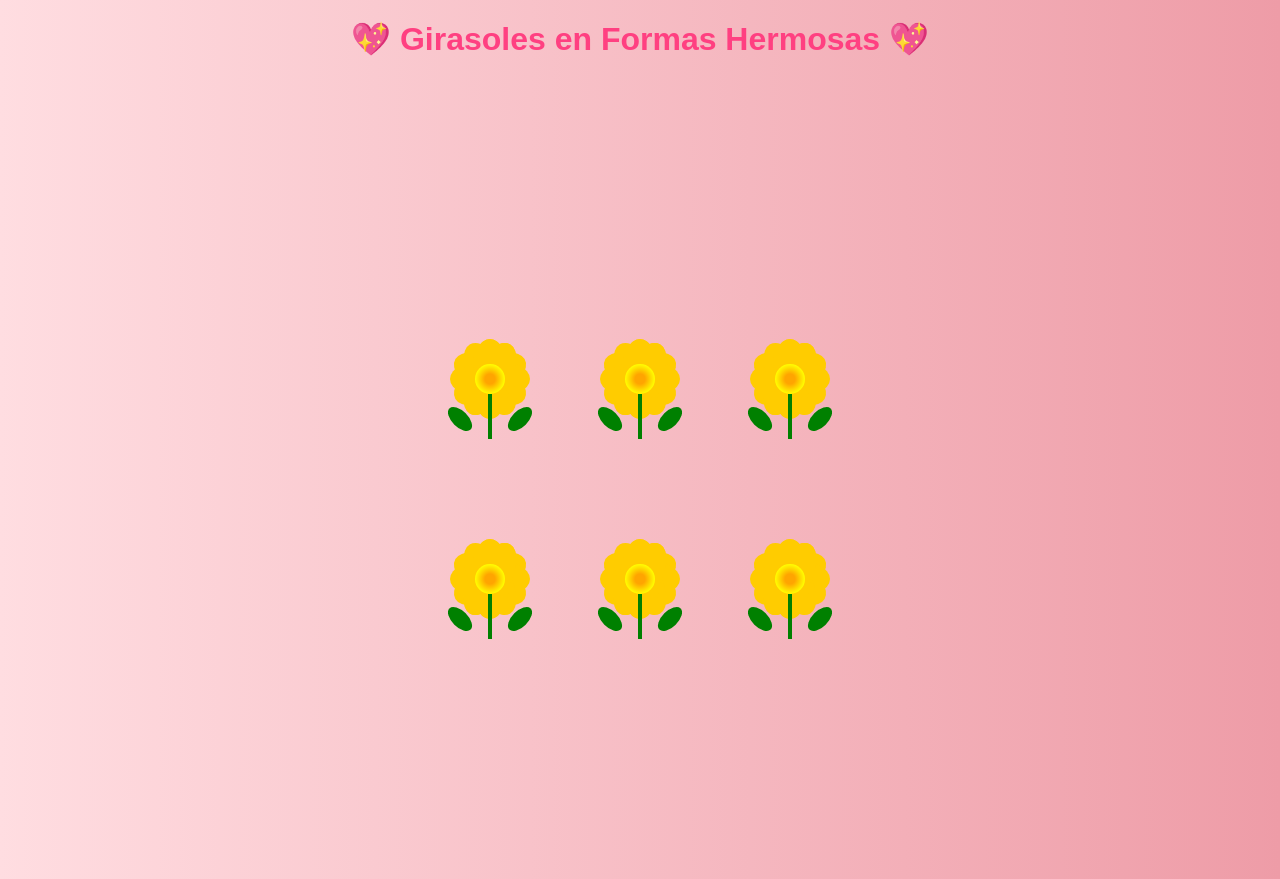
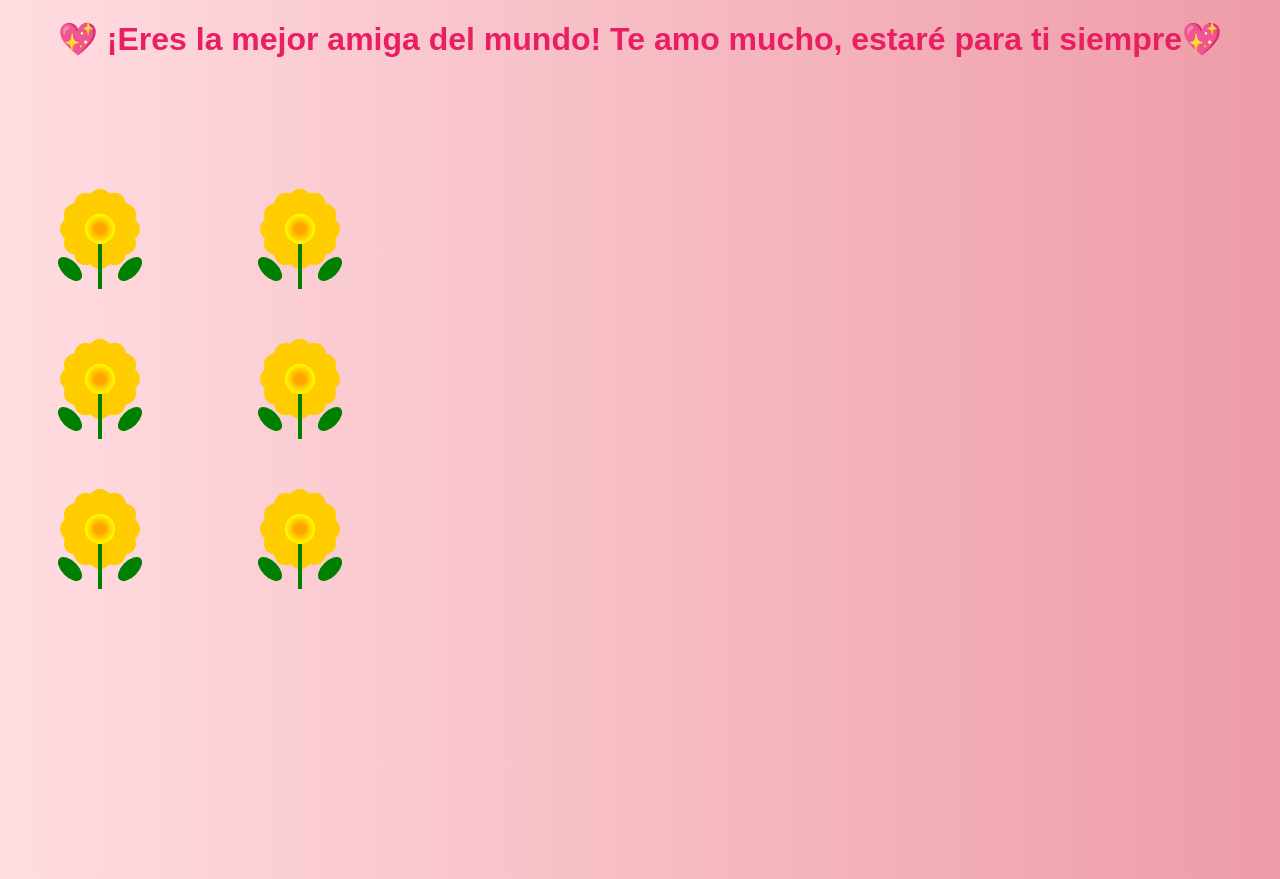
Before and after one commit to bahamut26/Cami-Cami, a plain HTML site: page index.html in a window 1280 px wide. Drawn offline with Linux system fonts and the light colour scheme.

Commit message:
Update index.html

```diff
--- a/index.html
+++ b/index.html
@@ -3,7 +3,7 @@
 <head>
     <meta charset="UTF-8">
     <meta name="viewport" content="width=device-width, initial-scale=1.0">
-    <title>Girasoles Mágicos</title>
+    <title>Rosas Mágicas con Corazones</title>
     <style>
         body {
             margin: 0;
@@ -25,11 +25,43 @@
             font-size: 2rem;  /* Tamaño reducido para dispositivos móviles */
             font-weight: bold;
             margin-top: 20px;
+            animation: titleAnimation 2s ease-in-out infinite;
+        }
+
+        .sub-title {
+            color: #ff4081;
+            font-size: 1rem;  /* Tamaño reducido para el subtítulo */
+            margin-top: 15px;
+            animation: subtitleAnimation 2s ease-in-out infinite;
+        }
+
+        @keyframes titleAnimation {
+            0% {
+                color: #ff4081;
+            }
+            50% {
+                color: #e91e63;
+            }
+            100% {
+                color: #ff4081;
+            }
+        }
+
+        @keyframes subtitleAnimation {
+            0% {
+                color: #ff4081;
+            }
+            50% {
+                color: #e91e63;
+            }
+            100% {
+                color: #ff4081;
+            }
         }
     </style>
 </head>
 <body>
-    <h1>💖 Girasoles en Formas Hermosas 💖</h1>
+    <h1>💖 ¡Eres la mejor amiga del mundo! Te amo mucho, estaré para ti siempre💖</h1>
 
     <canvas id="canvas"></canvas>
 
@@ -38,6 +70,8 @@
         const ctx = canvas.getContext("2d");
         canvas.width = window.innerWidth;
         canvas.height = window.innerHeight;
+
+        let hearts = [];
 
         function drawPetal(x, y, width, height, angle, color) {
             ctx.save();
@@ -78,25 +112,51 @@
             drawPetal(x + 30, y + 40, 15, 8, -Math.PI / 4, "green"); // Hoja derecha
         }
 
-        function drawSunflowerPattern() {
-            // Coordenadas organizadas en dos filas de tres girasoles
-            const positions = [
-                {x: canvas.width / 2 - 150, y: canvas.height / 2 - 100}, // Fila superior - izquierda
-                {x: canvas.width / 2, y: canvas.height / 2 - 100}, // Fila superior - centro
-                {x: canvas.width / 2 + 150, y: canvas.height / 2 - 100}, // Fila superior - derecha
-                {x: canvas.width / 2 - 150, y: canvas.height / 2 + 100}, // Fila inferior - izquierda
-                {x: canvas.width / 2, y: canvas.height / 2 + 100}, // Fila inferior - centro
-                {x: canvas.width / 2 + 150, y: canvas.height / 2 + 100}, // Fila inferior - derecha
-            ];
-
-            // Dibujar girasoles en cada posición
-            positions.forEach(pos => {
-                drawSunflower(pos.x, pos.y);
-            });
+        function drawHeart(x, y, size, color) {
+            ctx.fillStyle = color;
+            ctx.beginPath();
+            ctx.moveTo(x, y);
+            ctx.bezierCurveTo(x - size, y - size, x - size * 2, y + size / 2, x, y + size * 1.5);
+            ctx.bezierCurveTo(x + size * 2, y + size / 2, x + size, y - size, x, y);
+            ctx.fill();
         }
 
-        drawSunflowerPattern(); // Llamada para dibujar los girasoles en el patrón
+        function animate() {
+            ctx.clearRect(0, 0, canvas.width, canvas.height);
 
+            // Dibujar 6 girasoles organizados en filas
+            drawSunflower(100, 150);
+            drawSunflower(300, 150);
+            drawSunflower(100, 300);
+            drawSunflower(300, 300);
+            drawSunflower(100, 450);
+            drawSunflower(300, 450);
+
+            // Dibujar y animar corazones
+            for (let i = 0; i < hearts.length; i++) {
+                hearts[i].y -= hearts[i].speed;
+                hearts[i].x += Math.sin(hearts[i].y * 0.02) * 2; // Movimiento oscilante
+                drawHeart(hearts[i].x, hearts[i].y, hearts[i].size, hearts[i].color);
+
+                if (hearts[i].y < -20) {
+                    hearts.splice(i, 1); // Eliminar corazones fuera de la pantalla
+                }
+            }
+
+            requestAnimationFrame(animate);
+        }
+
+        canvas.addEventListener("click", (event) => {
+            hearts.push({
+                x: event.clientX,
+                y: event.clientY,
+                size: 10 + Math.random() * 6,  // Tamaño reducido de los corazones
+                color: `rgb(${200 + Math.random() * 55}, 0, ${100 + Math.random() * 155})`,
+                speed: 2 + Math.random() * 3
+            });
+        });
+
+        animate();
     </script>
 </body>
 </html>
```
